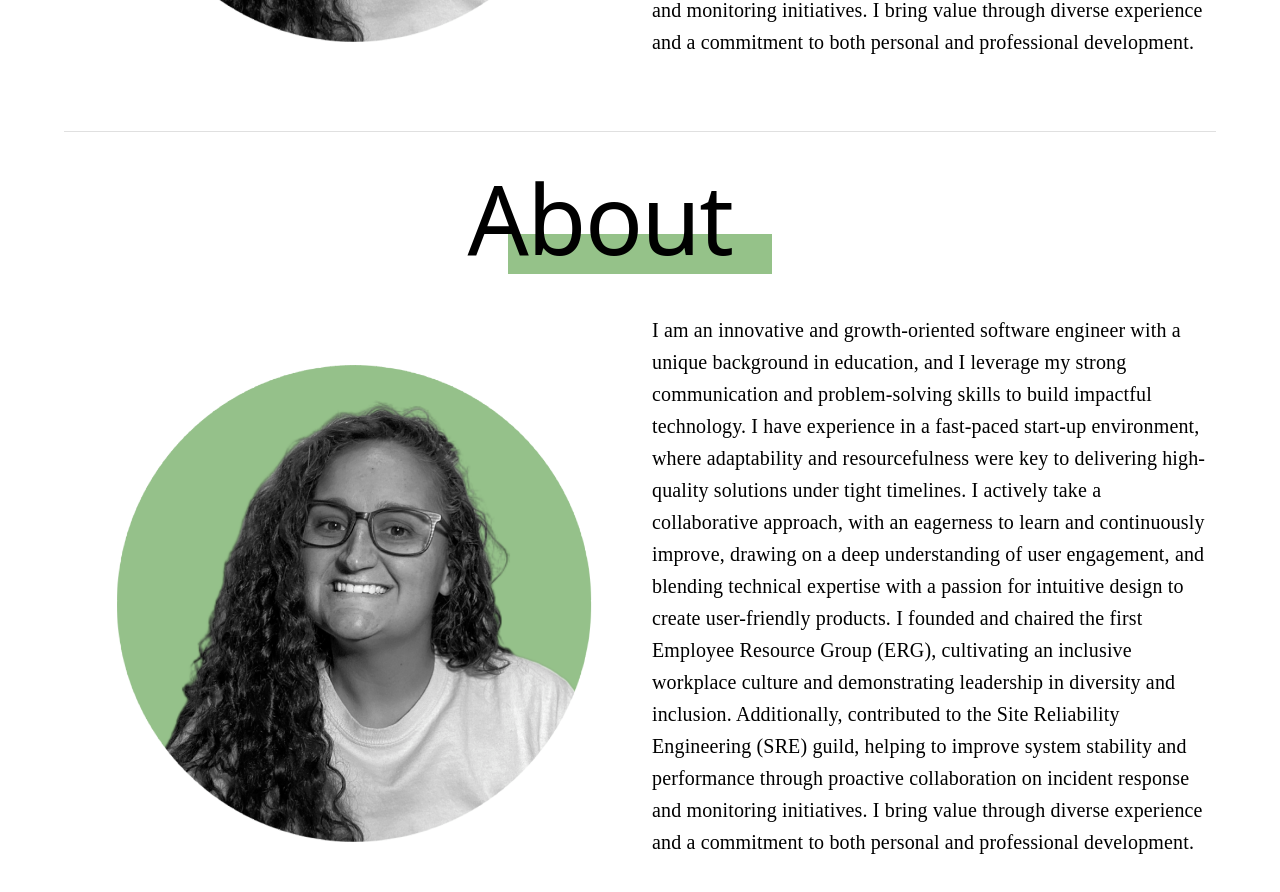
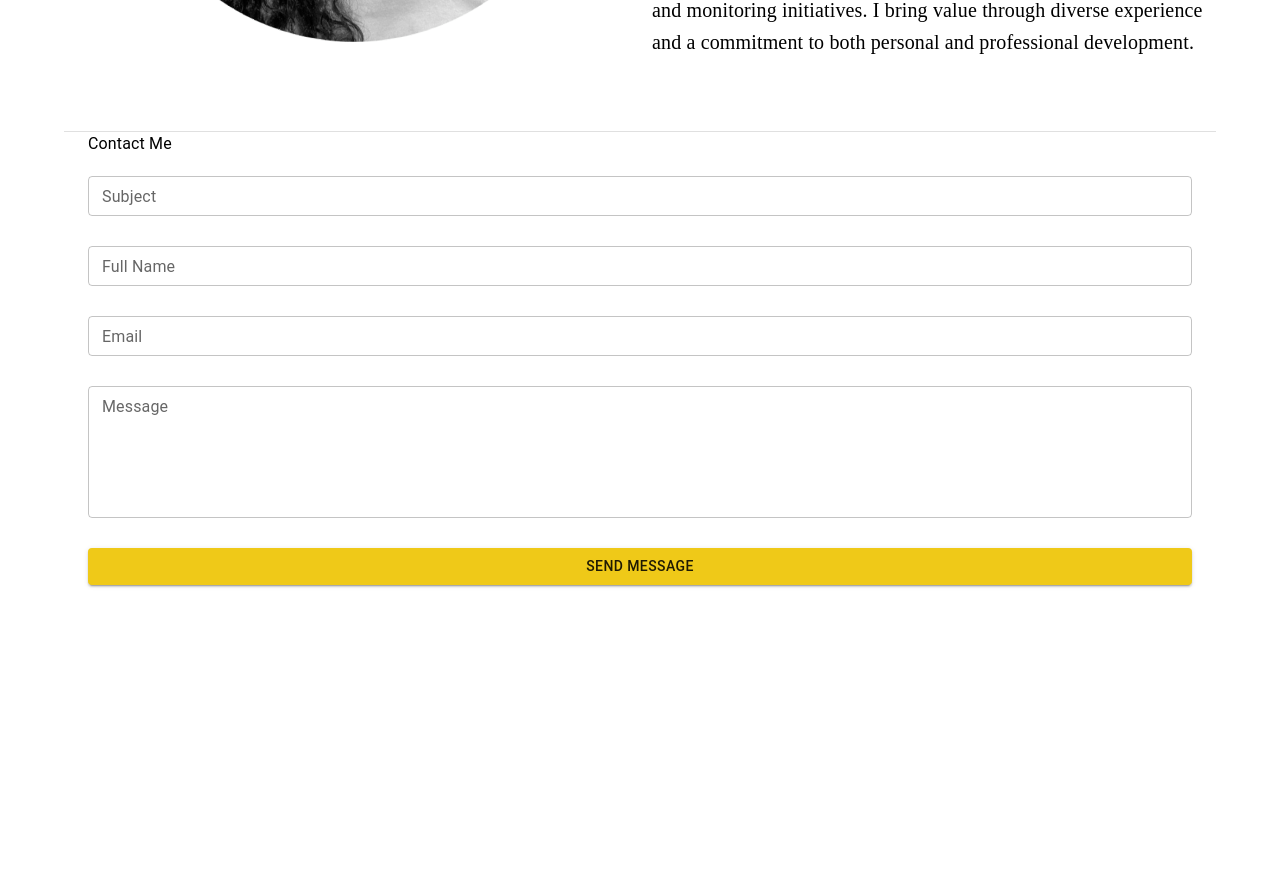
Before and after one commit to KristenDLR/type_profile, a React (Create React App) app: page / in a window 1280 px wide. Shown: the part 3400-4292 px from the top of the page. Built offline with nearby package versions, Linux system fonts and the light colour scheme; a web font is replaced by a local one.

Commit message:
feat: contact section form added

```diff
--- a/package.json
+++ b/package.json
@@ -25,13 +25,15 @@
     "@types/react-dom": "^18.3.1",
     "ajv": "^8.17.1",
     "ajv-keywords": "^5.1.0",
+    "formik": "^2.4.6",
     "react": "^18.3.1",
     "react-anchor-link-smooth-scroll": "^1.0.12",
     "react-dom": "^18.3.1",
     "react-scripts": "^5.0.1",
     "tsconfig-paths-webpack-plugin": "^4.1.0",
     "typescript": "^4.9.5",
-    "web-vitals": "^2.1.4"
+    "web-vitals": "^2.1.4",
+    "yup": "^1.4.0"
   },
   "scripts": {
     "start": "react-scripts start",
--- a/src/main.tsx
+++ b/src/main.tsx
@@ -2,6 +2,7 @@ import { Divider, useMediaQuery, useTheme } from "@mui/material";
 import { MainLayout, SectionContainer } from "components";
 import { IntroSection } from "sections";
 import { AboutSection } from "sections/about/about.section";
+import { ContactSection } from "sections/contact/contact.section";
 import { SkillsSection } from "sections/skills/skills.section";
 import { SectionIdEnum } from "types";
 
@@ -28,7 +29,7 @@ export const Maine: React.FC = () => {
     },
     {
       sectionId: SectionIdEnum.contact,
-      component: <AboutSection isScreenSmall={isScreenSmall} />,
+      component: <ContactSection />,
     },
   ];
 
--- /dev/null
+++ b/src/sections/contact/contact.section.tsx
@@ -0,0 +1,81 @@
+import { Box, Button, Container, TextField, Typography } from "@mui/material";
+import { useFormik } from "formik";
+import * as Yup from 'yup';
+
+const validationSchema = Yup.object({
+    subject: Yup.string().required('Subject is required'),
+    fullName: Yup.string().required('Full Name is required'),
+    email: Yup.string().email('Invalid email address').required('Email is required'),
+    message: Yup.string().required('Message is required'),
+})
+
+export const ContactSection: React.FC = () => {
+  const formik = useFormik({
+    initialValues: {
+      subject: "",
+      fullName: "",
+      email: "",
+      message: "",
+    },
+    validationSchema: validationSchema,
+    onSubmit: (value) => {
+      alert(value.subject);
+    },
+  });
+
+  return (
+    <Container>
+      <Typography>Contact Me</Typography>
+      <form onSubmit={formik.handleSubmit} noValidate>
+        <Box sx={{ mt: "20px", mb: '40px' }}>
+          <TextField
+            fullWidth
+            id="subject"
+            label="Subject"
+            size="small"
+            sx={{ mb: "30px" }}
+            {...formik.getFieldProps("subject")}
+            error={formik.touched.subject && Boolean(formik.errors.subject)}
+            helperText={formik.touched.subject && formik.errors.subject}
+          />
+          <TextField
+            fullWidth
+            id="fullName"
+            label="Full Name"
+            size="small"
+            sx={{ mb: "30px" }}
+            {...formik.getFieldProps("fullName")}
+            error={formik.touched.fullName && Boolean(formik.errors.fullName)}
+            helperText={formik.touched.fullName && formik.errors.fullName}
+          />
+          <TextField
+            fullWidth
+            id="email"
+            label="Email"
+            size="small"
+            sx={{ mb: "30px" }}
+            {...formik.getFieldProps("email")}
+            error={formik.touched.email && Boolean(formik.errors.email)}
+            helperText={formik.touched.email && formik.errors.email}
+          />
+          <TextField
+            fullWidth
+            id="message"
+            label="Message"
+            multiline
+            rows="5"
+            variant="outlined"
+            size="small"
+            sx={{ mb: "30px" }}
+            {...formik.getFieldProps("message")}
+            error={formik.touched.message && Boolean(formik.errors.message)}
+            helperText={formik.touched.message && formik.errors.message}
+          />
+          <Button fullWidth type="submit" color="secondary" variant="contained">
+            Send Message
+          </Button>
+        </Box>
+      </form>
+    </Container>
+  );
+};
```
Also changed, not shown: 1 other file (tests, documents, lock files or other folders).
